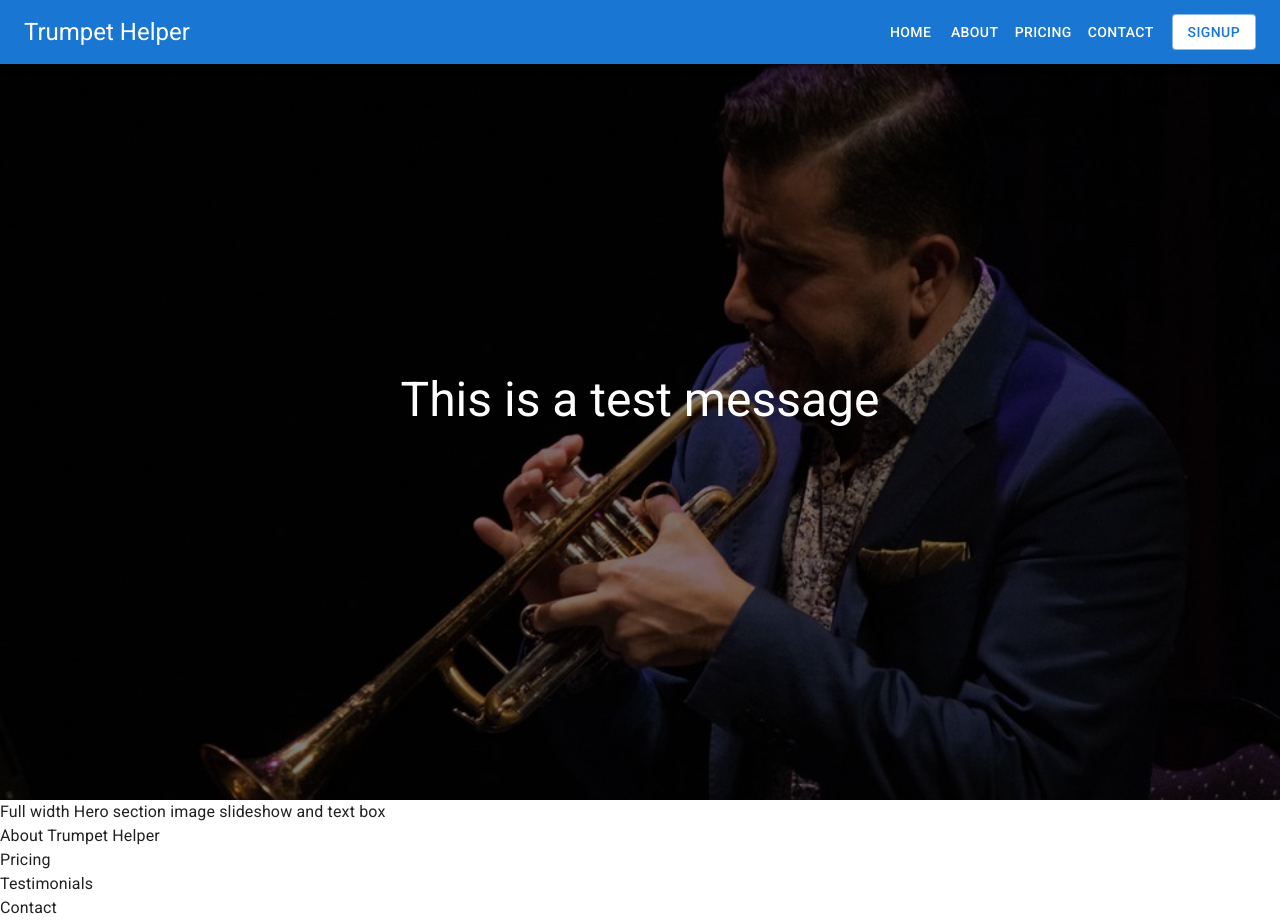
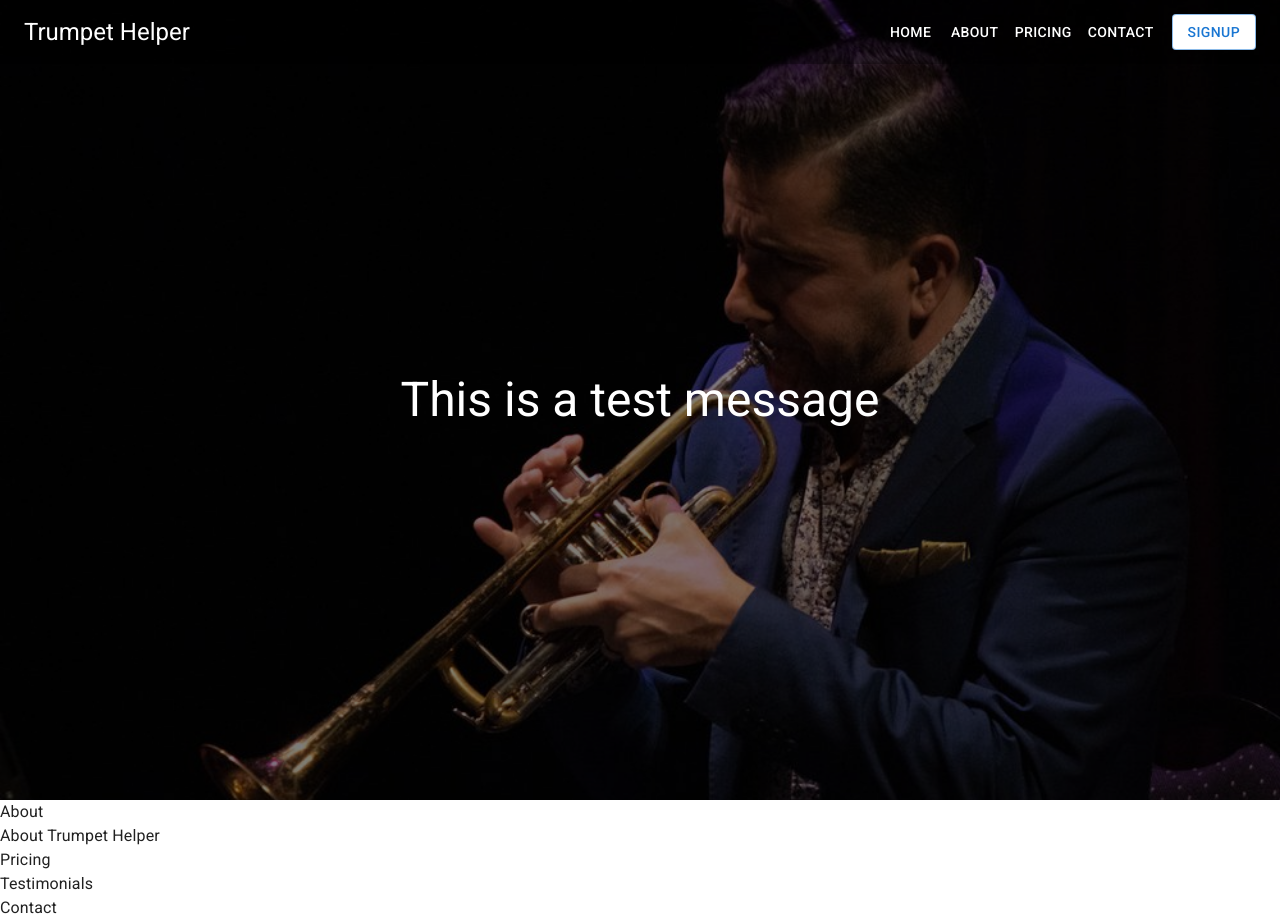
Before and after one commit to mbronstein1/trumpet-helper, a React (Create React App) app in the folder client/: page / in a window 1280 px wide. Built offline with nearby package versions, Linux system fonts and the light colour scheme.

Commit message:
adjusted styling of navbar and consolidated imports in navbar

```diff
--- a/client/src/App.js
+++ b/client/src/App.js
@@ -1,13 +1,14 @@
 import React from 'react';
 import NavBar from './components/NavBar';
 import Hero from './components/Hero';
+import About from './components/About';
 
 const App = () => {
   return (
     <div>
       <NavBar />
       <Hero />
-      <div>Full width Hero section image slideshow and text box</div>
+      <About />
       <div>About Trumpet Helper</div>
       <div>Pricing</div>
       <div>Testimonials</div>
--- /dev/null
+++ b/client/src/components/About.js
@@ -0,0 +1,8 @@
+import React from 'react';
+import { Box } from '@mui/material';
+
+const About = () => {
+  return <Box>About</Box>;
+};
+
+export default About;
--- a/client/src/components/Hero.js
+++ b/client/src/components/Hero.js
@@ -6,39 +6,18 @@ import dorivalHero2 from '../assets/images/dorival-hero-2.jpg';
 import axiomHero3 from '../assets/images/axiom-hero-3.jpg';
 import Carousel from 'react-material-ui-carousel';
 
+const slideshowImg = [dorivalHero1, dorivalHero2, axiomHero3];
+
 const Hero = () => {
-  // const [slideshowIndex, setSlideshowIndex] = useState(0);
-  const slideshowImg = [dorivalHero1, dorivalHero2, axiomHero3];
-
-  // useEffect(() => {
-  //   const slideshow = setInterval(() => {
-  //     if (slideshowIndex === 3) {
-  //       setSlideshowIndex(0);
-  //     } else {
-  //       setSlideshowIndex(prev => prev + 1);
-  //     }
-  //   }, 4000);
-
-  //   return () => {
-  //     clearInterval(slideshow);
-  //   };
-  // }, [slideshowIndex]);
-
   return (
     <Box className={classes['hero-container']}>
       <Card className={classes.overlay}></Card>
       <Box className={classes.slideshow}>
         <Carousel duration={1000} interval={10000} indicators={false}>
           {slideshowImg.map((item, i) => (
-            <CardMedia component='img' alt='Image-carousel' image={item} title='Image-carousel' style={{ height: '100svh' }} />
+            <CardMedia key={`${item}: ${i}`} component='img' alt='Image-carousel' image={item} title='Image-carousel' style={{ height: '100svh' }} />
           ))}
-          {/* <CardMedia component='img' alt='Image-carousel' image={slideshowImg[slideshowIndex]} title='Image-carousel' style={{ height: '100svh' }} /> */}
         </Carousel>
-        {/* <Slider {...settings} style={{ width: '80px' }}>
-        {slideshowImg.map((image, i) => (
-          <img key={i} id={image} src={image} alt='image' />
-        ))}
-      </Slider> */}
         <Typography variant='h3' component='h2' className={classes['slideshow-text']}>
           This is a test message
         </Typography>
--- a/client/src/components/NavBar.js
+++ b/client/src/components/NavBar.js
@@ -1,17 +1,6 @@
 import React, { useState } from 'react';
-import AppBar from '@mui/material/AppBar';
-import Box from '@mui/material/Box';
-import CssBaseline from '@mui/material/CssBaseline';
-import Drawer from '@mui/material/Drawer';
-import IconButton from '@mui/material/IconButton';
-import List from '@mui/material/List';
-import ListItem from '@mui/material/ListItem';
-import ListItemButton from '@mui/material/ListItemButton';
-import ListItemText from '@mui/material/ListItemText';
-import MenuIcon from '@mui/icons-material/Menu';
-import Toolbar from '@mui/material/Toolbar';
-import Typography from '@mui/material/Typography';
-import Button from '@mui/material/Button';
+import { AppBar, Box, CssBaseline, Drawer, IconButton, List, ListItem, ListItemButton, ListItemText, Toolbar, Typography, Button } from '@mui/material';
+import { Menu as MenuIcon } from '@mui/icons-material';
 
 const drawerWidth = 240;
 const navItems = ['Home', 'About', 'Pricing', 'Contact'];
@@ -47,7 +36,7 @@ function NavBar({ window }) {
   return (
     <Box sx={{ display: 'flex' }}>
       <CssBaseline />
-      <AppBar component='nav'>
+      <AppBar component='nav' sx={{ backgroundColor: 'rgba(0, 0, 0, .3)', boxShadow: 0 }}>
         <Toolbar>
           <IconButton color='inherit' aria-label='open drawer' edge='start' onClick={handleDrawerToggle} sx={{ mr: 2, display: { sm: 'none' } }}>
             <MenuIcon />
```
